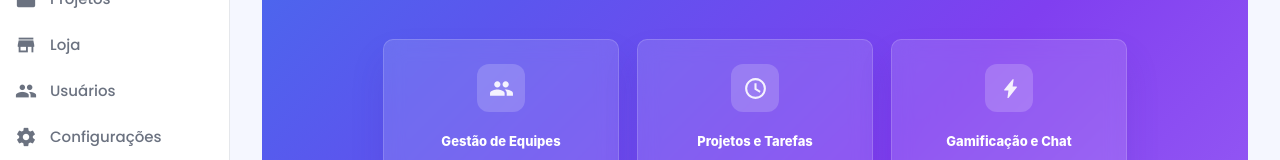
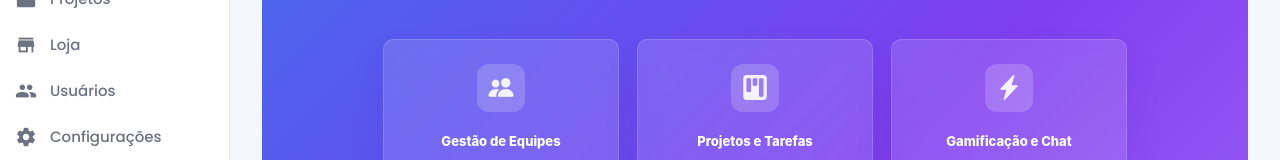
Before and after one commit to Savio123d/Connect-Plus, an Angular app in the folder Projeto/Front-End/connect-plus/: page /sobre-nos in a window 1280 px wide. Shown: the part 352-512 px from the top of the page. Built offline with nearby package versions, Linux system fonts and the light colour scheme.

Commit message:
Cria tela pública Sobre Nós

```diff
--- a/Projeto/Front-End/connect-plus/package.json
+++ b/Projeto/Front-End/connect-plus/package.json
@@ -20,6 +20,7 @@
     "@angular/material": "^21.2.2",
     "@angular/platform-browser": "^21.2.2",
     "@angular/router": "^21.2.2",
+    "bootstrap-icons": "^1.13.1",
     "rxjs": "~7.8.0",
     "tslib": "^2.3.0"
   },
--- a/Projeto/Front-End/connect-plus/src/app/pages/sobre-nos/sobre-nos.css
+++ b/Projeto/Front-End/connect-plus/src/app/pages/sobre-nos/sobre-nos.css
@@ -143,10 +143,9 @@
   justify-content: center;
 }
 
-.icon-box svg {
-  width: 25px;
-  height: 25px;
-  fill: rgba(255, 255, 255, 0.9);
+.icon-box i {
+  font-size: 25px;
+  color: rgba(255, 255, 255, 0.9);
 }
 
 .info-card h2 {
--- a/Projeto/Front-End/connect-plus/src/app/pages/sobre-nos/sobre-nos.html
+++ b/Projeto/Front-End/connect-plus/src/app/pages/sobre-nos/sobre-nos.html
@@ -26,9 +26,7 @@
       <div class="cards">
         <article class="info-card">
           <div class="icon-box">
-            <svg viewBox="0 0 24 24">
-              <path d="M16 11c1.66 0 3-1.34 3-3s-1.34-3-3-3-3 1.34-3 3 1.34 3 3 3ZM8 11c1.66 0 3-1.34 3-3S9.66 5 8 5 5 6.34 5 8s1.34 3 3 3Zm0 2c-2.33 0-7 1.17-7 3.5V19h14v-2.5C15 14.17 10.33 13 8 13Zm8 0c-.29 0-.62.02-.97.05 1.16.84 1.97 1.97 1.97 3.45V19h6v-2.5c0-2.33-4.67-3.5-7-3.5Z"/>
-            </svg>
+            <i class="bi bi-people-fill"></i>
           </div>
 
           <h2>Gestão de Equipes</h2>
@@ -41,9 +39,7 @@
 
         <article class="info-card">
           <div class="icon-box">
-            <svg viewBox="0 0 24 24">
-              <path d="M12 2a10 10 0 1 0 .01 0ZM12 20a8 8 0 1 1 0-16 8 8 0 0 1 0 16Zm1-13h-2v6l5 3 .95-1.56L13 12.1V7Z"/>
-            </svg>
+            <i class="bi bi-kanban-fill"></i>
           </div>
 
           <h2>Projetos e Tarefas</h2>
@@ -56,9 +52,7 @@
 
         <article class="info-card">
           <div class="icon-box">
-            <svg viewBox="0 0 24 24">
-              <path d="M11 21h-1l1-7H7.5c-.58 0-.87-.69-.47-1.11L15 3h1l-1 7h3.5c.58 0 .87.69.47 1.11L11 21Z"/>
-            </svg>
+            <i class="bi bi-lightning-charge-fill"></i>
           </div>
 
           <h2>Gamificação e Chat</h2>
--- a/Projeto/Front-End/connect-plus/src/styles.css
+++ b/Projeto/Front-End/connect-plus/src/styles.css
@@ -1,4 +1,5 @@
 @import 'tailwindcss';
+@import "bootstrap-icons/font/bootstrap-icons.css";
 
 :root {
   --connect-bg:
```
Also changed, not shown: 1 other file (tests, documents, lock files or other folders).
